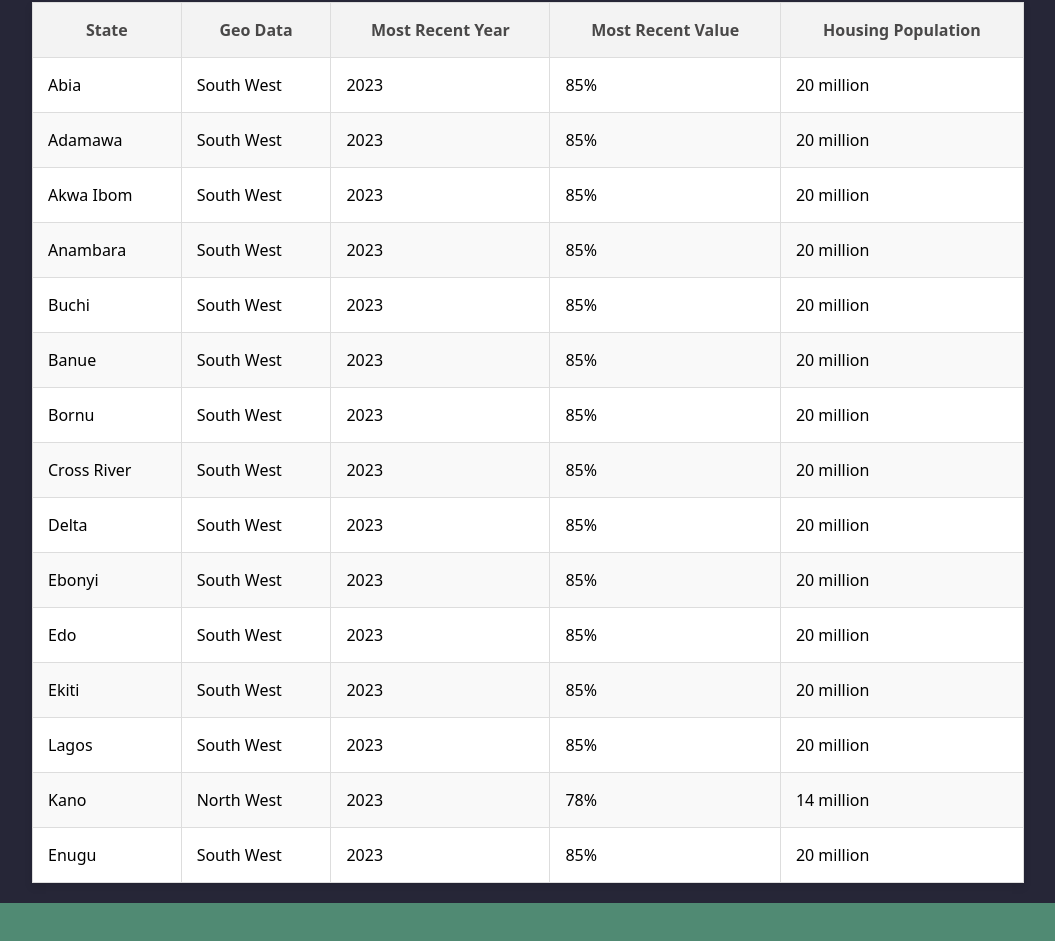
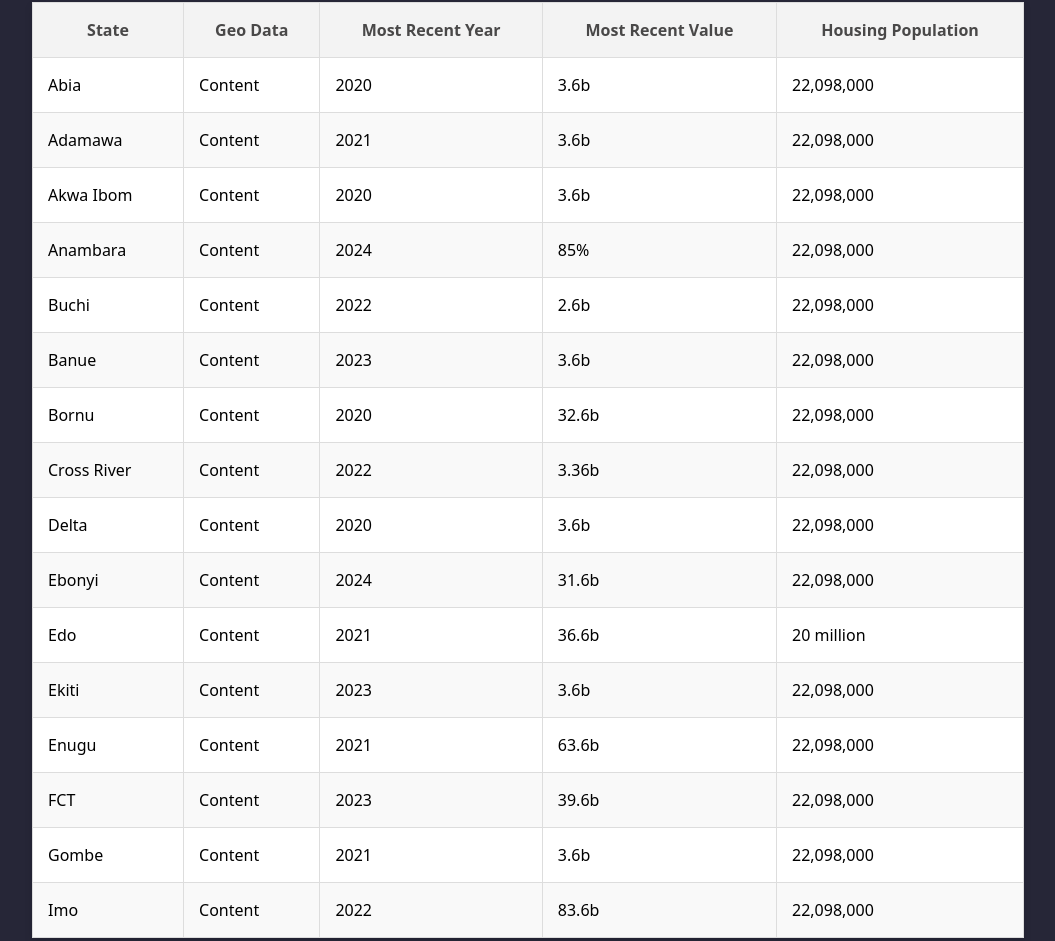
Before and after one commit to kendam/hmip_new_landing_pag, a plain HTML site: page housingData.html in a window 1280 px wide. Shown: the part 788-1729 px from the top of the page, without its empty margins (112-1167 px from the left). Drawn offline with nearby package versions, Linux system fonts and the light colour scheme.

Commit message:
enter table

```diff
--- a/housingData.html
+++ b/housingData.html
@@ -234,123 +234,133 @@
       <tbody>
         <tr>
             <td>Abia</td>
-            <td>South West</td>
-            <td>2023</td>
-            <td>85%</td>
-            <td>20 million</td>
+            <td>Content</td>
+            <td>2020</td>
+            <td>3.6b</td>
+            <td>22,098,000</td>
           </tr>
 
           <tr>
             <td>Adamawa</td>
-            <td>South West</td>
-            <td>2023</td>
-            <td>85%</td>
-            <td>20 million</td>
+            <td>Content</td>
+            <td>2021</td>
+            <td>3.6b</td>
+            <td>22,098,000</td>
           </tr>
 
           <tr>
             <td>Akwa Ibom</td>
-            <td>South West</td>
-            <td>2023</td>
-            <td>85%</td>
-            <td>20 million</td>
+            <td>Content</td>
+            <td>2020</td>
+            <td>3.6b</td>
+            <td>22,098,000</td>
           </tr>
 
           <tr>
             <td>Anambara</td>
-            <td>South West</td>
-            <td>2023</td>
+            <td>Content</td>
+            <td>2024</td>
             <td>85%</td>
-            <td>20 million</td>
+            <td>22,098,000</td>
           </tr>
 
 
           <tr>
             <td>Buchi</td>
-            <td>South West</td>
-            <td>2023</td>
-            <td>85%</td>
-            <td>20 million</td>
+            <td>Content</td>
+            <td>2022</td>
+            <td>2.6b</td>
+            <td>22,098,000</td>
           </tr>
 
           <tr>
             <td>Banue</td>
-            <td>South West</td>
+            <td>Content</td>
             <td>2023</td>
-            <td>85%</td>
-            <td>20 million</td>
+            <td>3.6b</td>
+            <td>22,098,000</td>
           </tr>
 
           <tr>
             <td>Bornu</td>
-            <td>South West</td>
-            <td>2023</td>
-            <td>85%</td>
-            <td>20 million</td>
+            <td>Content</td>
+            <td>2020</td>
+            <td>32.6b</td>
+            <td>22,098,000</td>
 
           </tr>
 
           <tr>
             <td>Cross River</td>
-            <td>South West</td>
-            <td>2023</td>
-            <td>85%</td>
-            <td>20 million</td>
+            <td>Content</td>
+            <td>2022</td>
+            <td>3.36b</td>
+            <td>22,098,000</td>
           </tr>
 
           <tr>
             <td>Delta</td>
-            <td>South West</td>
-            <td>2023</td>
-            <td>85%</td>
-            <td>20 million</td>
+            <td>Content</td>
+            <td>2020</td>
+            <td>3.6b</td>
+            <td>22,098,000</td>
           </tr>
 
           <tr>
             <td>Ebonyi</td>
-            <td>South West</td>
-            <td>2023</td>
-            <td>85%</td>
-            <td>20 million</td>
+            <td>Content</td>
+            <td>2024</td>
+            <td>31.6b</td>
+            <td>22,098,000</td>
           </tr>
 
           <tr>
             <td>Edo</td>
-            <td>South West</td>
-            <td>2023</td>
-            <td>85%</td>
+            <td>Content</td>
+            <td>2021</td>
+            <td>36.6b</td>
             <td>20 million</td>
           </tr>
 
           <tr>
             <td>Ekiti</td>
-            <td>South West</td>
+            <td>Content</td>
             <td>2023</td>
-            <td>85%</td>
-            <td>20 million</td>
+            <td>3.6b</td>
+            <td>22,098,000</td>
           </tr>
-        <tr>
-          <td>Lagos</td>
-          <td>South West</td>
-          <td>2023</td>
-          <td>85%</td>
-          <td>20 million</td>
-        </tr>
-        <tr>
-          <td>Kano</td>
-          <td>North West</td>
-          <td>2023</td>
-          <td>78%</td>
-          <td>14 million</td>
-        </tr>
 
         <tr>
             <td>Enugu</td>
-            <td>South West</td>
-            <td>2023</td>
-            <td>85%</td>
-            <td>20 million</td>
+            <td>Content</td>
+            <td>2021</td>
+            <td>63.6b</td>
+            <td>22,098,000</td>
           </tr>
+
+        <tr>
+          <td>FCT</td>
+          <td>Content</td>
+          <td>2023</td>
+          <td>39.6b</td>
+          <td>22,098,000</td>
+        </tr>
+        <tr>
+          <td>Gombe</td>
+          <td>Content</td>
+          <td>2021</td>
+          <td>3.6b</td>
+          <td>22,098,000</td>
+        </tr>
+
+                <tr>
+          <td>Imo</td>
+          <td>Content</td>
+          <td>2022</td>
+          <td>83.6b</td>
+          <td>22,098,000</td>
+        </tr>
+
 
       </tbody>
     </table>
```
